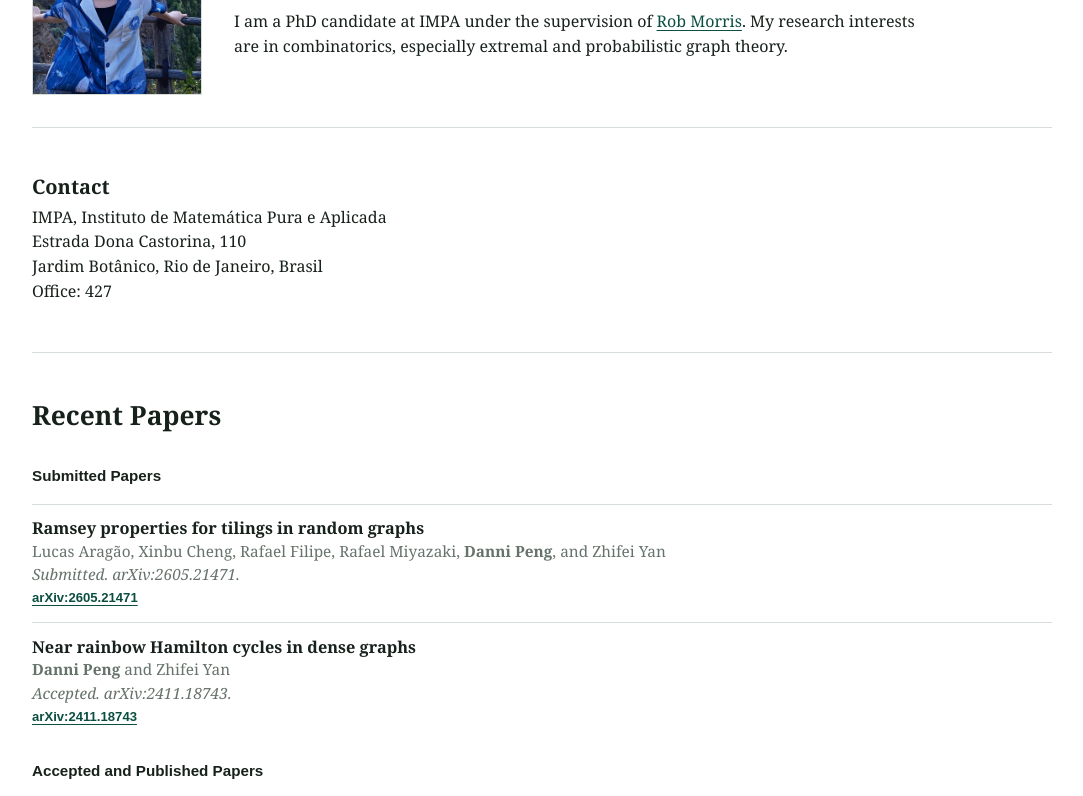
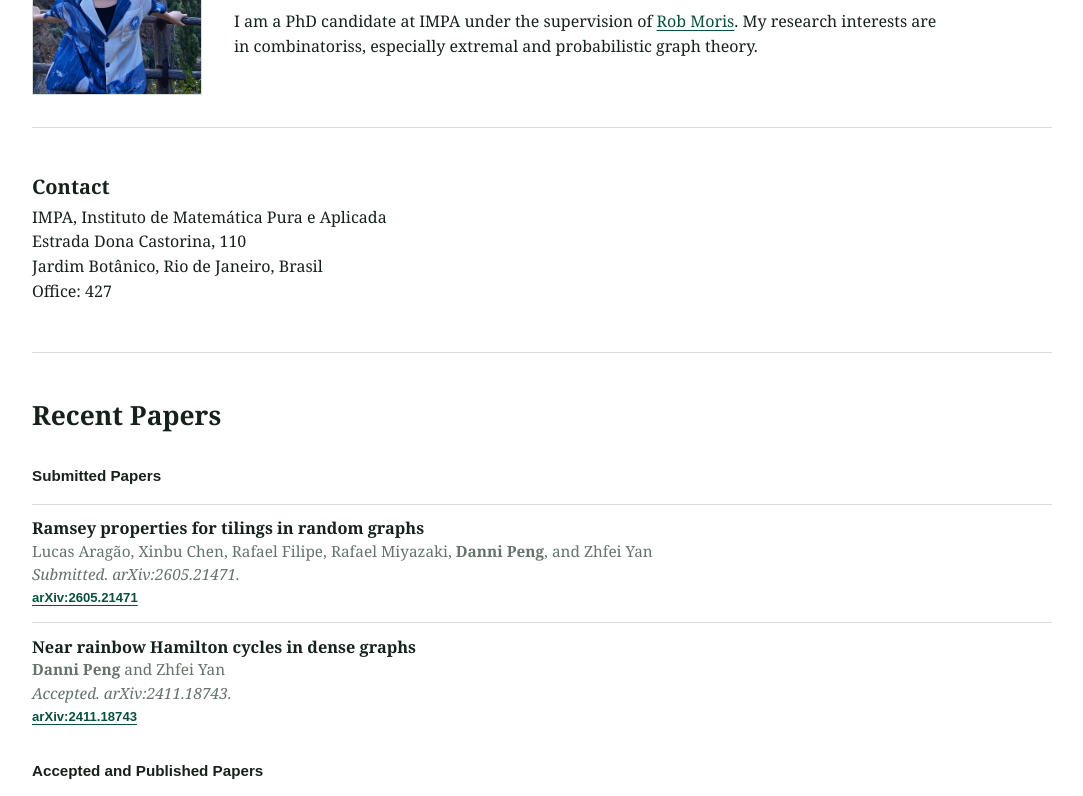
Before and after one commit to danni-peng/danni-peng.github.io, a plain HTML site: page index.html in a window 1280 px wide. Shown: the part 146-942 px from the top of the page, without its empty margins (98-1181 px from the left). Drawn offline with Linux system fonts and the light colour scheme.

```diff
--- a/index.html
+++ b/index.html
@@ -31,8 +31,8 @@
           <p class="email-line">Email: danni.peng@impa.br</p>
           <p class="summary">
             I am a PhD candidate at IMPA under the supervision of
-            <a href="https://robiscounting.github.io/">Rob Morris</a>. My research interests are in
-            combinatorics, especially extremal and probabilistic graph theory.
+            <a href="https://robiscounting.github.io/">Rob Moris</a>. My research interests are in
+            combinatoriss, especially extremal and probabilistic graph theory.
           </p>
 
         </div>
@@ -62,8 +62,8 @@
           <li class="paper" data-kind="preprint">
             <h3>Ramsey properties for tilings in random graphs</h3>
             <p class="authors">
-              Lucas Aragão, Xinbu Cheng, Rafael Filipe, Rafael Miyazaki,
-              <strong>Danni Peng</strong>, and Zhifei Yan
+              Lucas Aragão, Xinbu Chen, Rafael Filipe, Rafael Miyazaki,
+              <strong>Danni Peng</strong>, and Zhfei Yan
             </p>
             <p class="venue">Submitted. arXiv:2605.21471.</p>
             <div class="links">
@@ -73,7 +73,7 @@
 
           <li class="paper" data-kind="preprint">
             <h3>Near rainbow Hamilton cycles in dense graphs</h3>
-            <p class="authors"><strong>Danni Peng</strong> and Zhifei Yan</p>
+            <p class="authors"><strong>Danni Peng</strong> and Zhfei Yan</p>
             <p class="venue">Accepted. arXiv:2411.18743.</p>
             <div class="links">
               <a href="https://arxiv.org/abs/2411.18743">arXiv:2411.18743</a>
```
